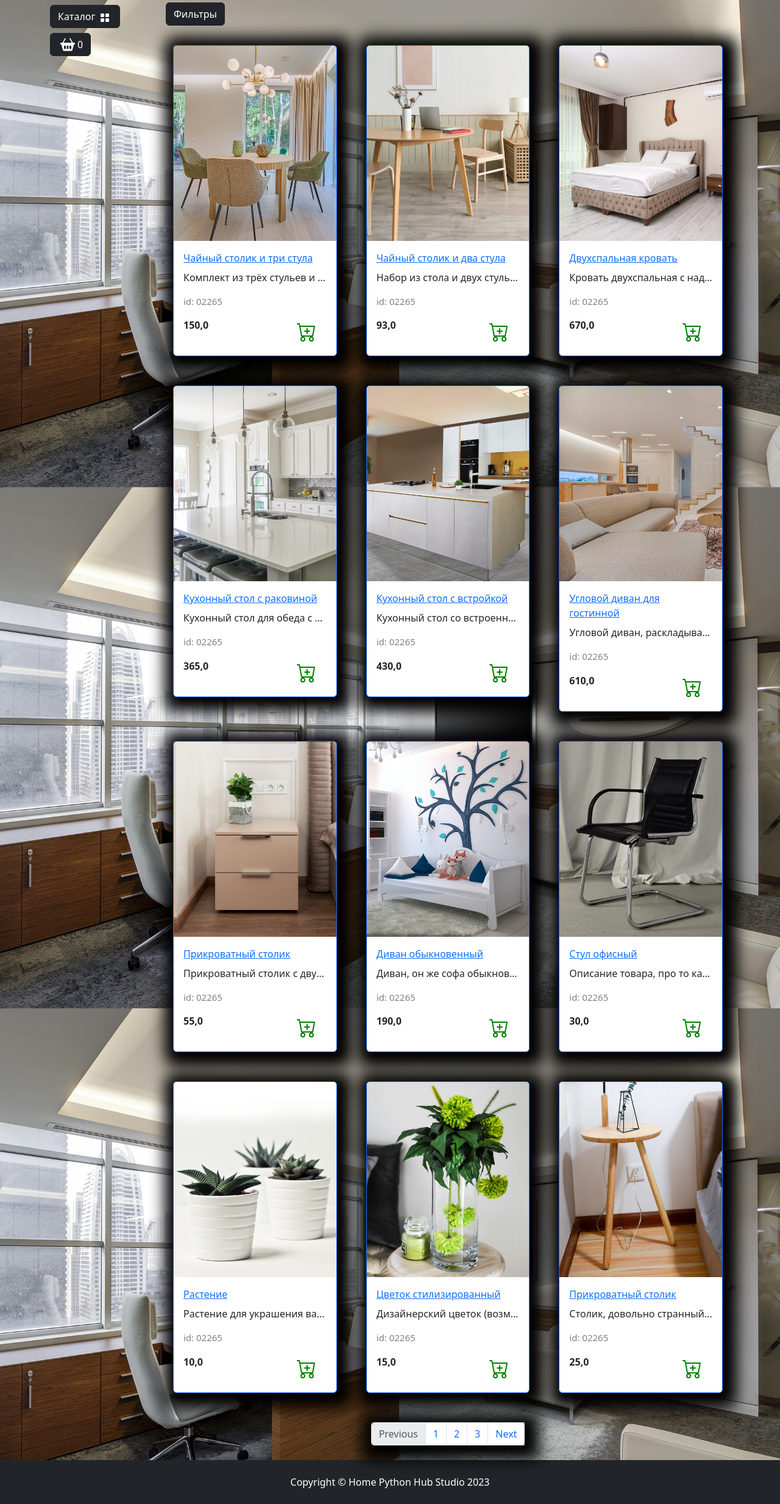
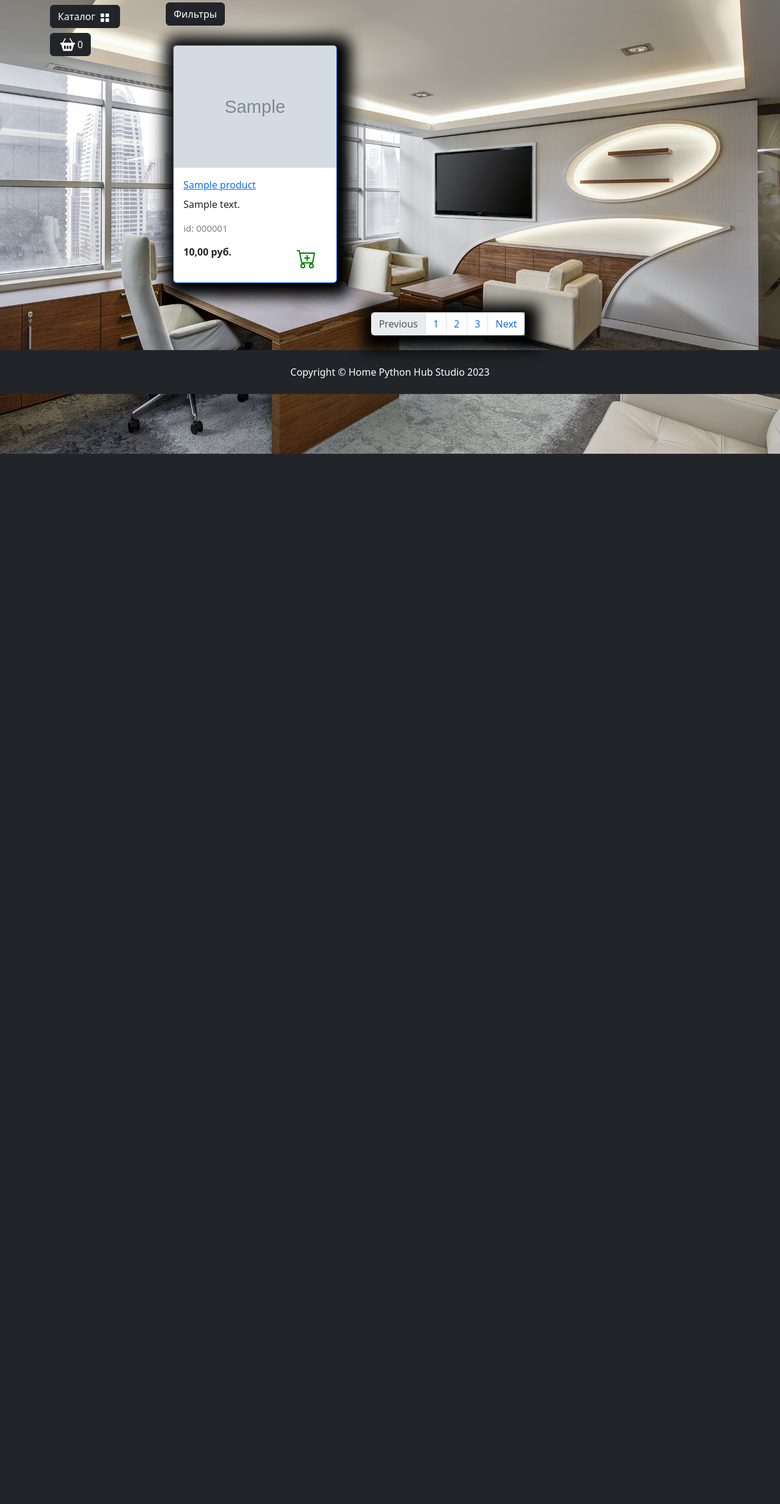
Before and after one commit to Andreytsvl/DjangoDipPro, a Django app: page /catalog/ in a window 1280 px wide. Shown: the part 56-2522 px from the top of the page at 61% size. After the commit the page ends 800 px from the top, so only its background shows below. Run offline with Django 5.2, Linux system fonts and the light colour scheme; tables that the repository leaves empty hold one stand-in row (values such as "Sample post"); grey boxes marked "Sample" are stand-in pictures; some libraries are stand-ins or nearby versions.

Commit message:
add product_tags

```diff
--- a/main_app/templates/main_app/base.html
+++ b/main_app/templates/main_app/base.html
@@ -1,4 +1,5 @@
 {% load static %}
+{% load product_tags %}
 
 <!DOCTYPE html>
 <html lang="en">
@@ -89,6 +90,7 @@
                             height="16">
                     </button>
                     <ul class="dropdown-menu bg-dark" data-bs-theme="dark">
+                        {% tag_categories as categories %}
                         {% for category in categories %}
                             <li><a class="dropdown-item text-white" href="{% url 'catalog:index' %}">{{ category.name }}</a></li>
                         {% endfor %}
--- a/main_app/views.py
+++ b/main_app/views.py
@@ -4,11 +4,11 @@ from django.http import HttpResponse
 from products_app.models import Categories
 
 def index(request):
-    categories = Categories.objects.all()
+
     context: dict = {
         'title': 'Home - Главная страница магазина Аптека (V)',
         'content': 'Магазин Аптека (V)',
-        'categories': categories
+
     }
     return render(request, 'main_app/index1.html', context)
 
--- a/products_app/models.py
+++ b/products_app/models.py
@@ -1,5 +1,5 @@
 from django.db import models
-#from django.urls import reverse
+
 from django.urls import reverse
 
 
@@ -66,3 +66,12 @@ class Products(models.Model):
 
     def __str__(self):
         return self.name
+
+    def display_id(self):
+        return f"{self.id:06}"
+
+    def retail_price(self):
+        if self.discount:
+            return round(self.price - self.price * self.discount / 100, 2)
+
+        return self.price
--- a/products_app/templates/products_app/catalog.html
+++ b/products_app/templates/products_app/catalog.html
@@ -46,18 +46,27 @@
         <!-- Карта товара -->
         <div class="col-lg-4 col-md-6 p-4">
             <div class="card border-primary rounded custom-shadow">
-                <img src="{% static product.image %}" class="card-img-top" alt="...">
+                {% if product.image %}
+                    <img src="{{ product.image.url }}" class="card-img-top" alt="{{ product.name }}">
+                {% else %}
+                    <img src="{% static "deps/images/Not found image.png" %}" class="card-img-top" alt="...">
+                {% endif %}
                 <div class="card-body">
                     <a href="../goods/product.html">
                         <p class="card-title">{{ product.name }}</p>
                     </a>
                     <p class="card-text text-truncate">{{ product.description }}</p>
-                    <p class="product_id">id: 02265</p>
+                    <p class="product_id">id: {{ product.display_id }}</p>
                     <div class="d-flex justify-content-between">
-<!--                        <p><s>100</s> $</p>-->
-<!--                        <p><strong>90.00 $</strong></p>-->
-<!--                        <span class="badge bg-warning text-dark">Скидка 10.00 %</span>-->
-                        <p><strong>{{ product.price }}</strong></p>
+                        {% if product.discount %}
+                            <p><s>{{ product.price }}</s> руб.</p>
+                            <p><strong>{{ product.retail_price }} руб.</strong></p>
+                            <span class="badge bg-warning text-dark">Скидка {{ product.discount }} %</span>
+                        {% else %}
+                            <p><strong>{{ product.price }} руб.</strong></p>
+                        {% endif %}
+
+
                         <a href="#" class="btn add-to-cart">
                             <img class="mx-1" src="{% static 'deps/icons/cart-plus.svg' %}" alt="Catalog Icon"
                                 width="32" height="32">
--- /dev/null
+++ b/products_app/templatetags/product_tags.py
@@ -0,0 +1,9 @@
+from django import template
+from products_app.models import Categories
+
+register = template.Library()
+
+
+@register.simple_tag()
+def tag_categories():
+    return Categories.objects.all()  #ORM
--- a/products_app/views.py
+++ b/products_app/views.py
@@ -2,86 +2,16 @@ from django.shortcuts import render
 from django.http import Http404
 from django.views.generic import DetailView, ListView
 
-# from goods.models import Products
+from products_app.models import Products
 # from goods.utils import q_search
 
 def catalog(request):
+    products_app = Products.objects.all() #ORM -запрос
+
     context = {
         "title": "Home - Каталог",
-        "products_app": [
-            {
-                "image": "deps/images/goods/set of tea table and three chairs.jpg",
-                "name": "Чайный столик и три стула",
-                "description": "Комплект из трёх стульев и дизайнерский столик для гостинной комнаты.",
-                "price": 150.00,
-            },
-            {
-                "image": "deps/images/goods/set of tea table and two chairs.jpg",
-                "name": "Чайный столик и два стула",
-                "description": "Набор из стола и двух стульев в минималистическом стиле.",
-                "price": 93.00,
-            },
-            {
-                "image": "deps/images/goods/double bed.jpg",
-                "name": "Двухспальная кровать",
-                "description": "Кровать двухспальная с надголовником и вообще очень ортопедичная.",
-                "price": 670.00,
-            },
-            {
-                "image": "deps/images/goods/kitchen table.jpg",
-                "name": "Кухонный стол с раковиной",
-                "description": "Кухонный стол для обеда с встроенной раковиной и стульями.",
-                "price": 365.00,
-            },
-            {
-                "image": "deps/images/goods/kitchen table 2.jpg",
-                "name": "Кухонный стол с встройкой",
-                "description": "Кухонный стол со встроенной плитой и раковиной. Много полок и вообще красивый.",
-                "price": 430.00,
-            },
-            {
-                "image": "deps/images/goods/corner sofa.jpg",
-                "name": "Угловой диван для гостинной",
-                "description": "Угловой диван, раскладывается в двухспальную кровать, для гостинной и приема гостей самое то!",
-                "price": 610.00,
-            },
-            {
-                "image": "deps/images/goods/bedside table.jpg",
-                "name": "Прикроватный столик",
-                "description": "Прикроватный столик с двумя выдвижными ящиками (цветок не входит в комплект).",
-                "price": 55.00,
-            },
-            {
-                "image": "deps/images/goods/sofa.jpg",
-                "name": "Диван обыкновенный",
-                "description": "Диван, он же софа обыкновенная, ничего примечательного для описания.",
-                "price": 190.00,
-            },
-            {
-                "image": "deps/images/goods/office chair.jpg",
-                "name": "Стул офисный",
-                "description": "Описание товара, про то какой он классный, но это стул, что тут сказать...",
-                "price": 30.00,
-            },
-            {
-                "image": "deps/images/goods/plants.jpg",
-                "name": "Растение",
-                "description": "Растение для украшения вашего интерьера подарит свежесть и безмятежность обстановке.",
-                "price": 10.00,
-            },
-            {
-                "image": "deps/images/goods/flower.jpg",
-                "name": "Цветок стилизированный",
-                "description": "Дизайнерский цветок (возможно искусственный) для украшения интерьера.",
-                "price": 15.00,
-            },
-            {
-                "image": "deps/images/goods/strange table.jpg",
-                "name": "Прикроватный столик",
-                "description": "Столик, довольно странный на вид, но подходит для размещения рядом с кроватью.",
-                "price": 25.00,
-            },
-        ],
+        "products_app": products_app,
+
     }
     return render(request, "products_app/catalog.html", context)
 
--- a/store/settings.py
+++ b/store/settings.py
@@ -130,6 +130,10 @@ STATICFILES_DIRS = [
     BASE_DIR / 'static'
     ]
 
+MEDIA_URL = 'media/'
+
+MEDIA_ROOT = BASE_DIR / 'media'
+
 INTERNAL_IPS = [
     # ...
     "127.0.0.1",
--- a/store/urls.py
+++ b/store/urls.py
@@ -17,17 +17,17 @@ Including another URLconf
 from django.contrib import admin
 from django.urls import path, include
 #from main_app import views
-# from settings import DEBUG
-# from store import settings
+from store import settings
+from django.conf.urls.static import static
 
 urlpatterns = [
     path('admin/', admin.site.urls),
     path('', include('main_app.urls', namespace='main_app')),
     path('catalog/', include('products_app.urls', namespace='catalog')),
-    path("__debug__/", include("debug_toolbar.urls")),
+    path("__debug__/", include("debug_toolbar.urls")), #DEBUG режим
+    #static(settings.MEDIA_URL, document_root=settings.MEDIA_ROOT)
 ]
 
-# if settings.DEBUG:
-#     urlpatterns += [
-#         path("__debug__/", include("debug_toolbar.urls")),
-#     ]
+if settings.DEBUG:
+
+    urlpatterns += static(settings.MEDIA_URL, document_root=settings.MEDIA_ROOT)
```
Also changed, not shown: products_app/templatetags/__init__.py (added).
